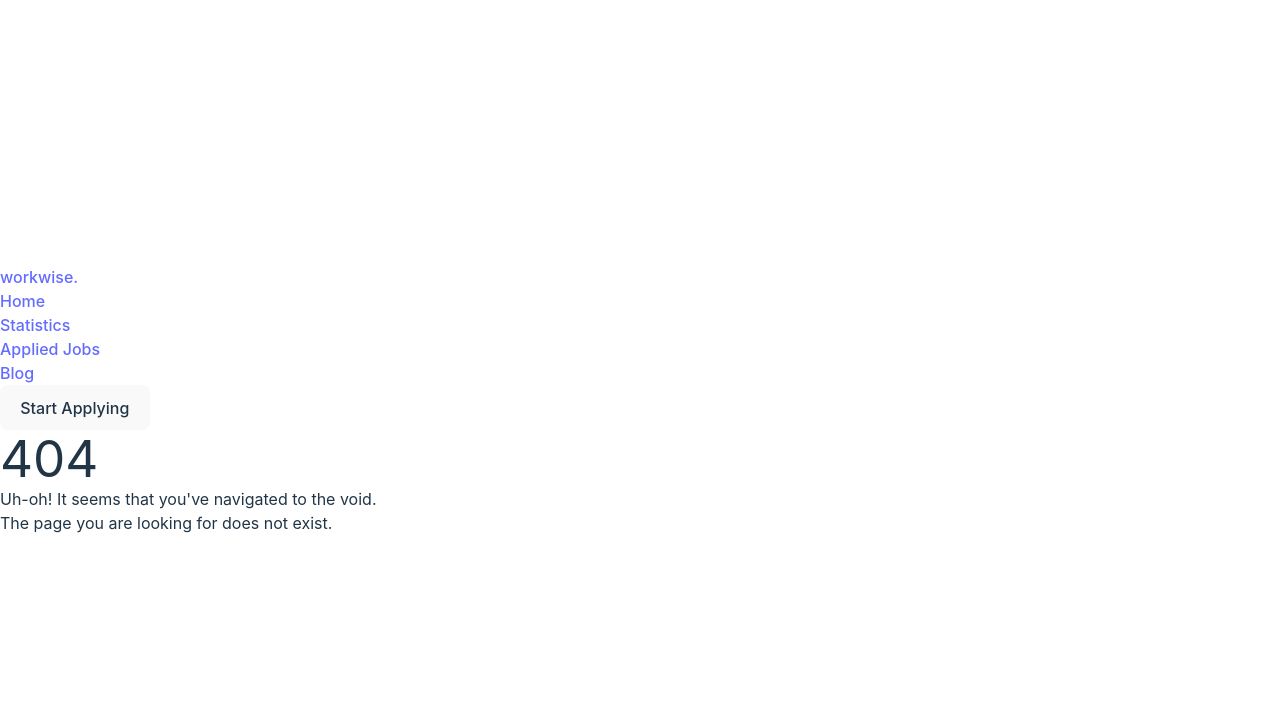
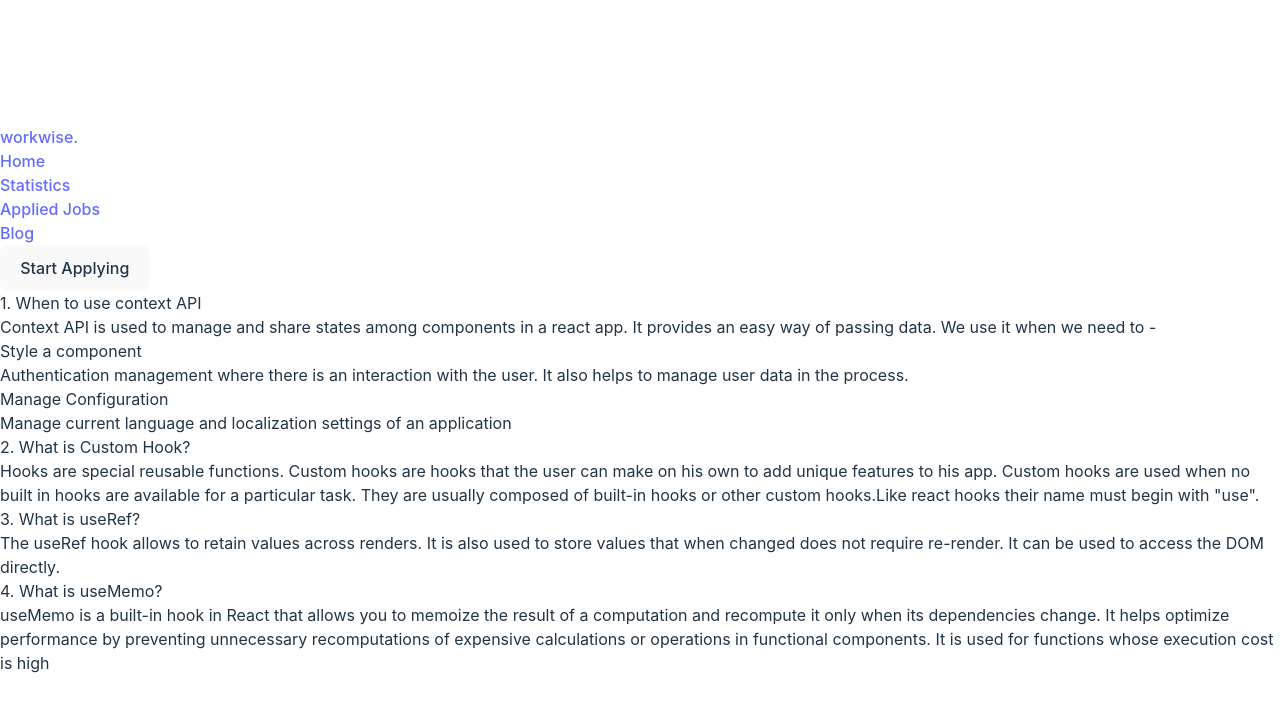
Before and after one commit to MarzukaaZaki/workwise-job-portal, a React (Vite) app: page /blog in a window 1280 px wide. Before the commit this address had no page. Shown: the top 710 px of the page. Built offline with nearby package versions, Linux system fonts and the light colour scheme.

Commit message:
Added blog page with the QAs

```diff
--- /dev/null
+++ b/src/components/Blog/Blog.jsx
@@ -0,0 +1,30 @@
+import React from 'react';
+
+const Blog = () => {
+    return (
+        <div className='text-center w-screen h-screen'>
+            <h2 className='text-2xl font-bold'>1. When to use context API</h2>
+            <p>Context API is used to manage and share states among components in a react app. It provides an easy way of passing data. We use it when we need to -
+                <ul>
+                    <li>Style a component</li>
+                    <li>Authentication management where there is an interaction with the user. It also helps to manage user data in the process.</li>
+                    <li>Manage Configuration</li>
+                    <li>Manage current language and localization settings of an application</li>
+                </ul>
+            </p>
+
+            <h2 className='text-2xl font-bold'>2. What is Custom Hook?</h2>
+            <p>Hooks are special reusable functions. Custom hooks are hooks that the user can make on his own to add unique features to his app. Custom hooks are used when no built in hooks are available for a particular task. They are usually composed of built-in hooks or other custom hooks.Like react hooks their name must begin with "use".</p>
+
+            <h2 className='text-2xl font-bold'>3. What is useRef?</h2>
+            <p>The useRef hook allows to retain values across renders. It is also used to store values that when changed does not require re-render. It can be used to access the DOM directly.</p>
+
+            <h2 className='text-2xl font-bold'>4. What is useMemo?</h2>
+            <p>useMemo is a built-in hook in React that allows you to memoize the result of a computation and recompute it only when its dependencies change. It helps optimize performance by preventing unnecessary recomputations of expensive calculations or operations in functional components. It is used for functions whose execution cost is high</p>
+
+
+        </div>
+    );
+};
+
+export default Blog;
--- a/src/components/Header/Header.jsx
+++ b/src/components/Header/Header.jsx
@@ -30,7 +30,7 @@ const Header = () => {
                         </a>
                     </li>
                     <li className="mr-10">
-                        <a href="#" className="text-black hover:text-purple-500">
+                        <a href="blog" className="text-black hover:text-purple-500">
                             Blog
                         </a>
                     </li>
--- a/src/main.jsx
+++ b/src/main.jsx
@@ -9,6 +9,7 @@ import JobDetail from './components/JobDetail/JobDetail'
 import AppliedJobs from './components/AppliedJobs/AppliedJobs'
 import { jobsAndAppliedJobs } from './loaders/getJobsAndAppliedJobs'
 import Staistics from './components/Statistics/Staistics'
+import Blog from './components/Blog/Blog'
 const router = createBrowserRouter([
   {
     path:'/',
@@ -34,6 +35,10 @@ const router = createBrowserRouter([
         element: <Staistics></Staistics>
       },
       {
+        path: 'blog',
+        element: <Blog></Blog>
+      },
+      {
         path:'*',
         element: <NotFound></NotFound>
       }
```
